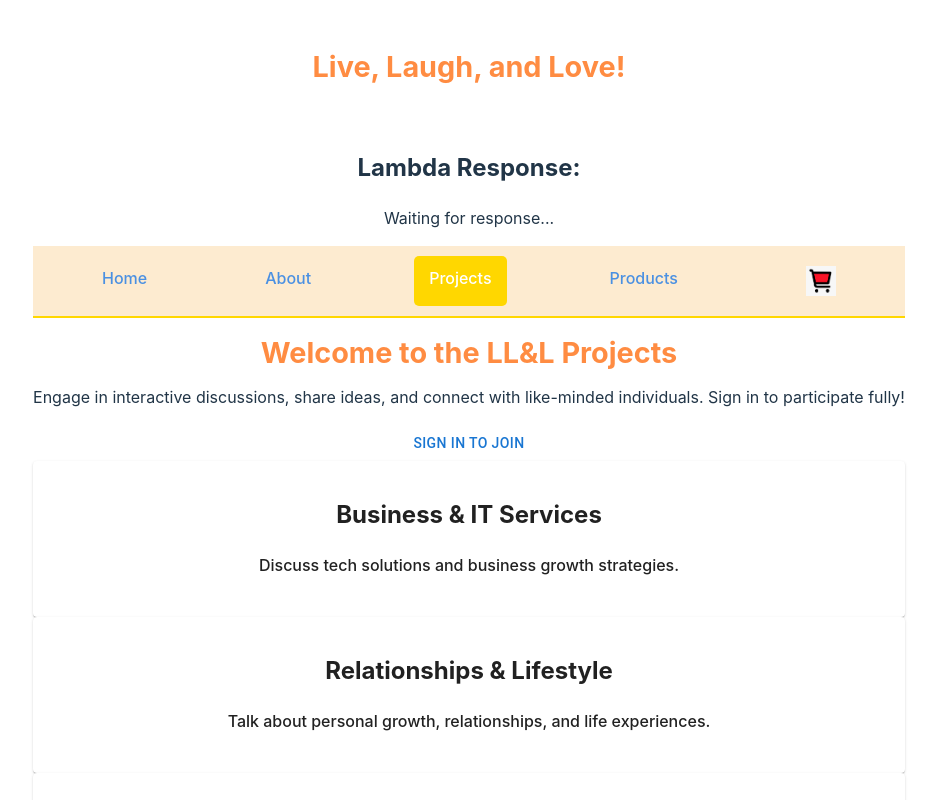
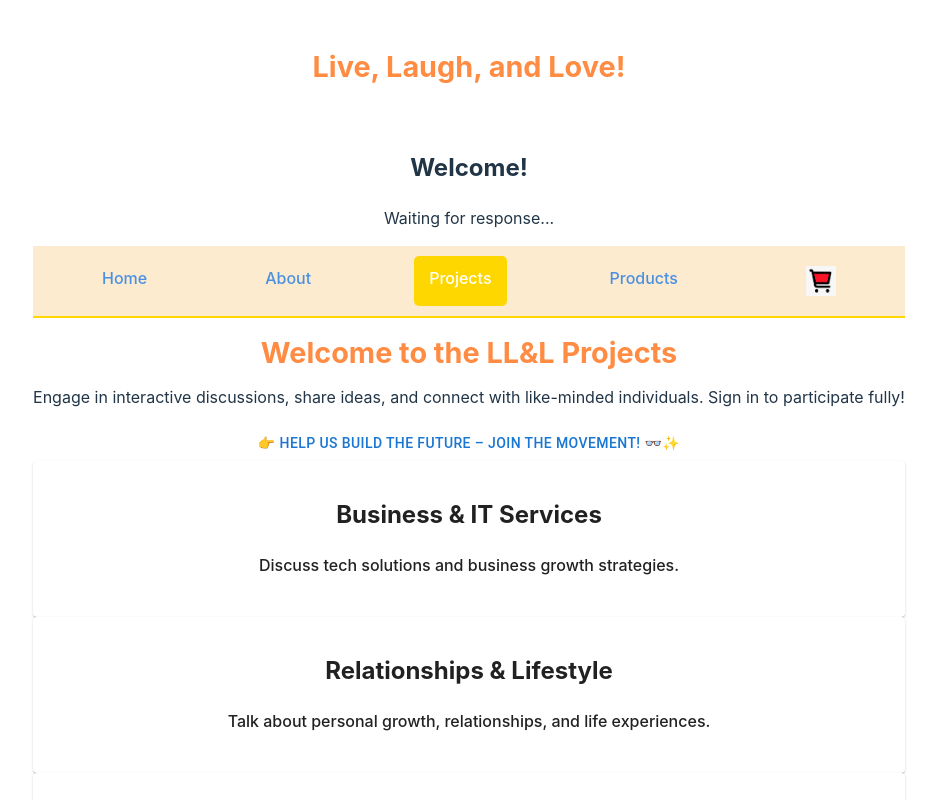
Before and after one commit to ryoung610/testAPI, a React (Vite) app: page /project in a window 1280 px wide. Shown: the top 800 px of the page, without its empty margins (171-1108 px from the left). Built offline with nearby package versions, Linux system fonts and the light colour scheme; no server answers; what aws-amplify would draw is missing.

Commit message:
added and changed content

```diff
--- a/src/pages/Project.jsx
+++ b/src/pages/Project.jsx
@@ -21,8 +21,8 @@ const Project = () => {
       <p className="text-lg text-gray-600 mb-6">
         Engage in interactive discussions, share ideas, and connect with like-minded individuals. Sign in to participate fully!
       </p>
-      <Link to="/signin">
-        <Button className="mb-6 px-6 py-3 text-lg">Sign In to Join</Button>
+      <Link to="/Product">
+        <Button className="mb-6 px-6 py-3 text-lg">👉 Help Us Build the Future – Join the Movement! 👓✨</Button>
       </Link>
       <div className="grid grid-cols-1 md:grid-cols-2 gap-6">
         {categories.map((category, index) => (
--- a/src/pages/Testlambda.jsx
+++ b/src/pages/Testlambda.jsx
@@ -12,7 +12,7 @@ function TestLambda() {
 
   return (
     <div>
-      <h2>Lambda Response:</h2>
+      <h2>Welcome!</h2>
       <p>{message.message || "Waiting for response..."}</p>  {/* Access 'message' state directly */}
     </div>
   );
```
